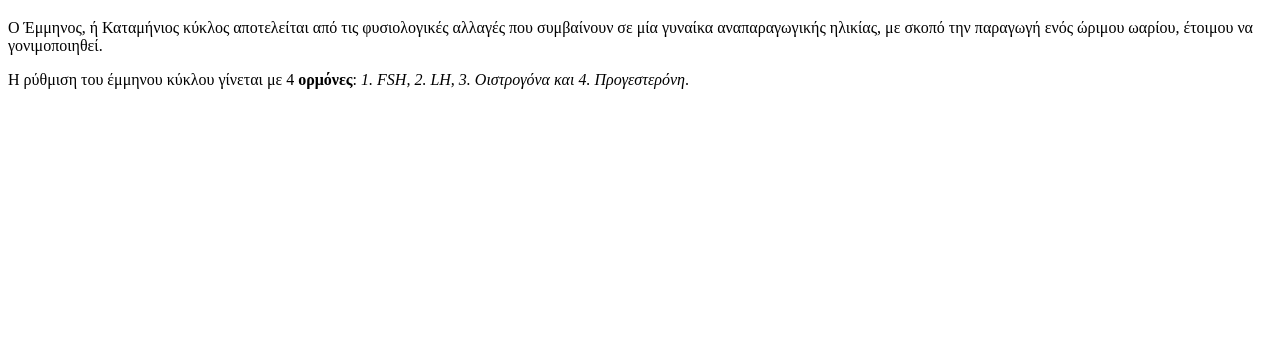
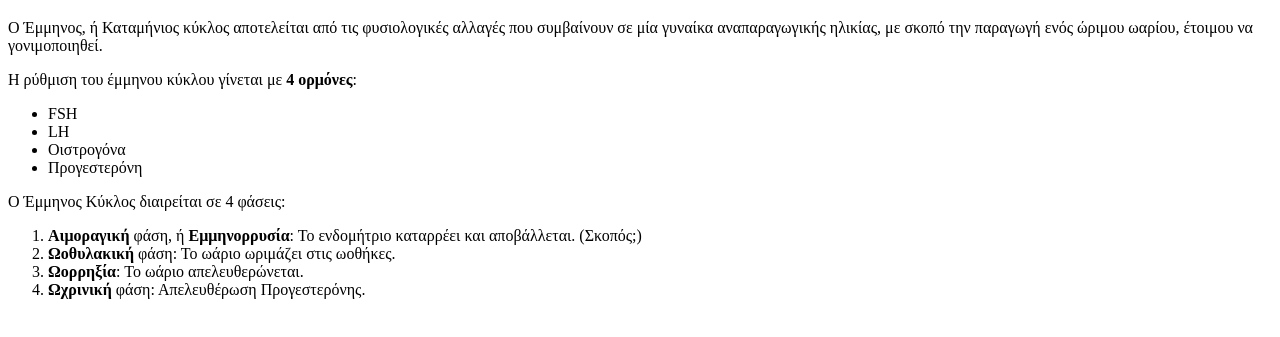
Before and after one commit to ixthy/git_test, a plain HTML site: page html-boilerplate/index.html in a window 1280 px wide. Shown: the part 61-398 px from the top of the page. Drawn offline with Linux system fonts and the light colour scheme.

Commit message:
Editing index

```diff
--- a/html-boilerplate/index.html
+++ b/html-boilerplate/index.html
@@ -16,9 +16,28 @@
       αναπαραγωγικής ηλικίας, με σκοπό την παραγωγή ενός ώριμου ωαρίου, έτοιμου να γονιμοποιηθεί.
     </p>
     <p lang="gr">
-      Η ρύθμιση του έμμηνου κύκλου γίνεται με 4 <strong>ορμόνες</strong>:
-      <em>1. FSH, 2. LH, 3. Οιστρογόνα και 4. Προγεστερόνη</em>.
-      <!-- Comment -->
+      Η ρύθμιση του έμμηνου κύκλου γίνεται με <strong>4 ορμόνες</strong>:
     </p>
+
+    <!-- Lists -->
+    <!-- Unordered -->
+    <ul>
+      <li>FSH</li>
+      <li>LH</li>
+      <li>Οιστρογόνα</li>
+      <li>Προγεστερόνη</li>
+      </li>
+    </ul>
+
+    <p>
+      Ο Έμμηνος Κύκλος διαιρείται σε 4 φάσεις:
+    </p>
+    <!-- Ordered -->
+    <ol>
+      <li><strong>Αιμοραγική</strong> φάση, ή <strong>Εμμηνορρυσία</strong>: Το ενδομήτριο καταρρέει και αποβάλλεται. (Σκοπός;)</li>
+      <li><strong>Ωοθυλακική</strong> φάση: Το ωάριο ωριμάζει στις ωοθήκες.</li>
+      <li><strong>Ωορρηξία</strong>: Το ωάριο απελευθερώνεται.</li>
+      <li><strong>Ωχρινική</strong> φάση: Απελευθέρωση Προγεστερόνης.</li>
+    </ol>
   </body>
 </html>
```
